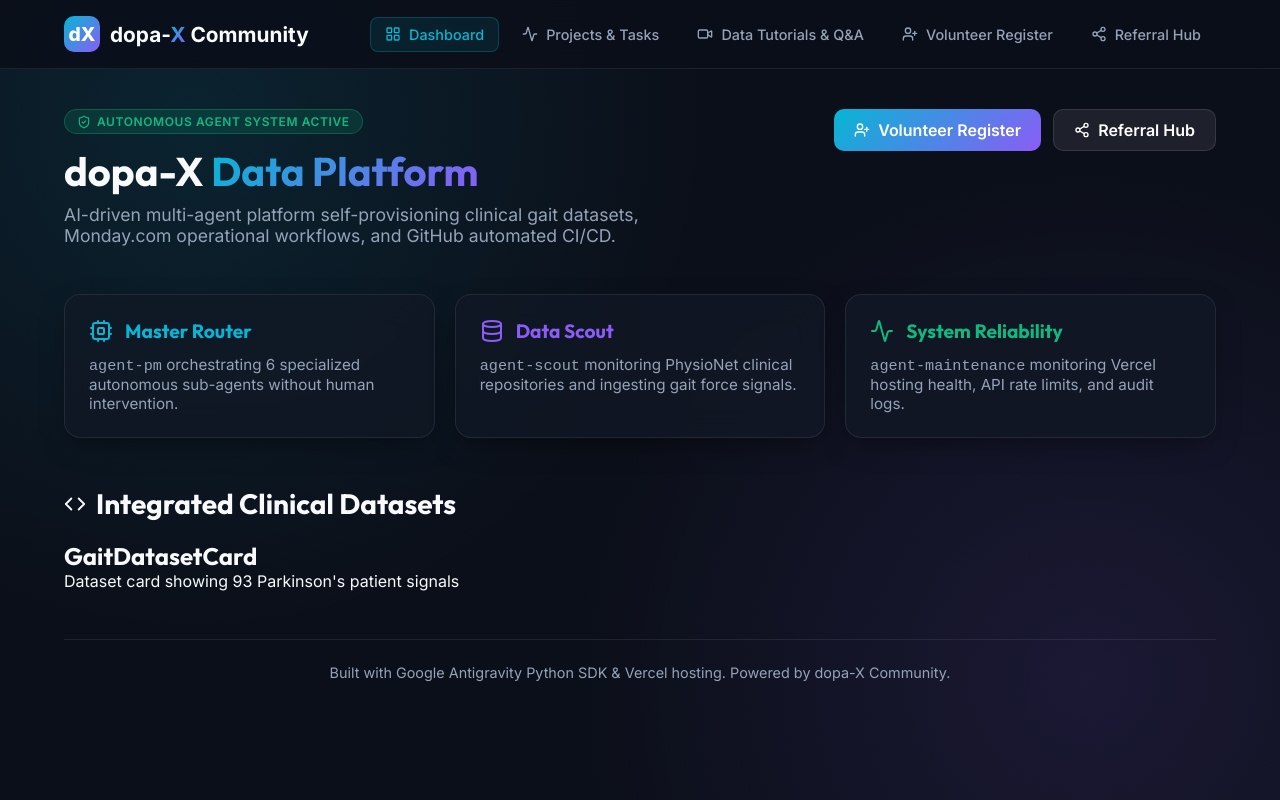
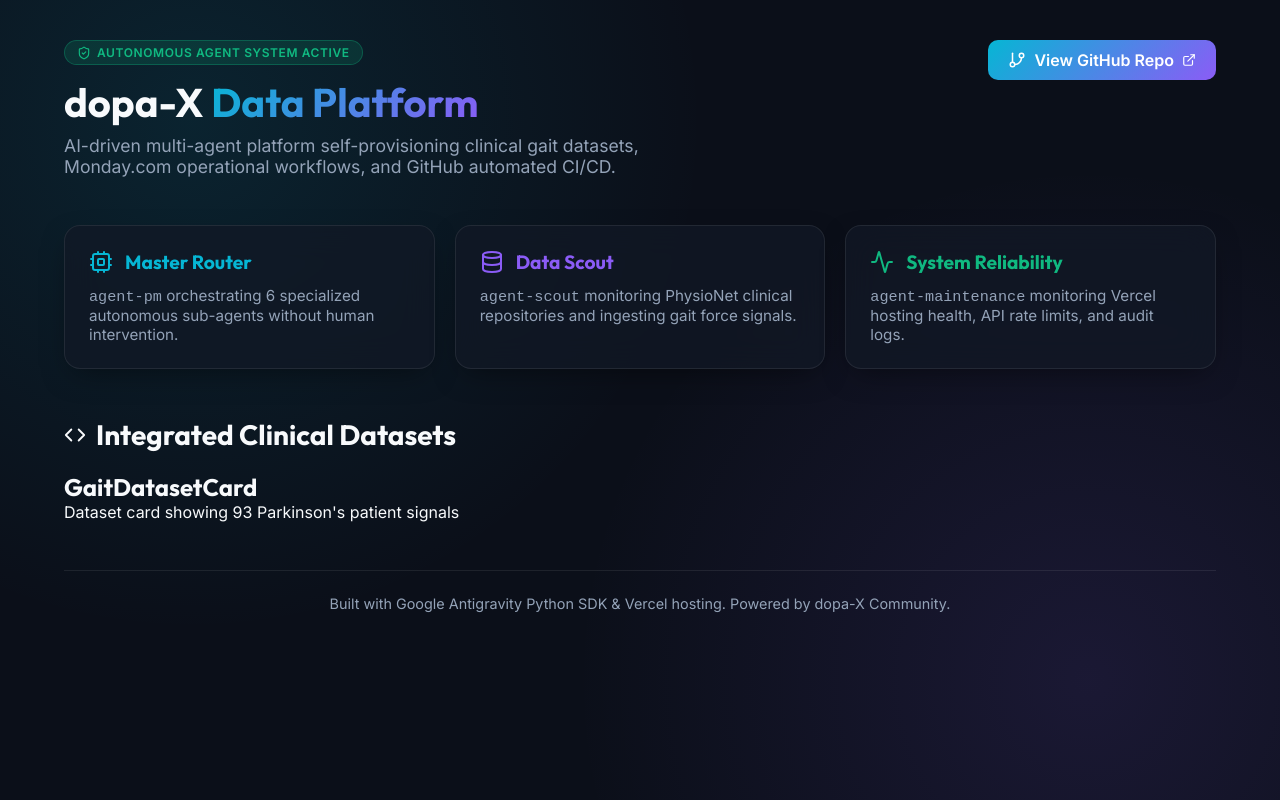
Before and after one commit to dopax35/data-analysis-tools, a Next.js app: page / in a window 1280 px wide. Built offline with nearby package versions, Linux system fonts and the light colour scheme.

Commit message:
Deploy standalone unlinked research page pages/index.js

```diff
--- a/pages/index.js
+++ b/pages/index.js
@@ -1,8 +1,7 @@
 import React from 'react';
 import Head from 'next/head';
-import Navbar from '../components/Navbar';
 import GaitDatasetCard from '../components/GaitDatasetCard';
-import { Activity, Database, GitBranch, Cpu, ShieldCheck, ExternalLink, Code, UserPlus, Share2 } from 'lucide-react';
+import { Activity, Database, GitBranch, Cpu, ShieldCheck, ExternalLink, Code } from 'lucide-react';
 
 export default function Home() {
   return (
@@ -12,7 +11,6 @@
         <meta name="description" content="dopa-X autonomous multi-agent platform for Parkinson's & neurodegenerative digital biomarker discovery." />
         <link rel="icon" href="/favicon.ico" />
       </Head>
-      <Navbar />
 
       <main style={{ padding: '40px 24px', maxWidth: '1200px', margin: '0 auto' }}>
         {/* Header Section */}
@@ -28,12 +26,14 @@
               AI-driven multi-agent platform self-provisioning clinical gait datasets, Monday.com operational workflows, and GitHub automated CI/CD.
             </p>
           </div>
-          <div style={{ display: 'flex', gap: '12px', flexWrap: 'wrap' }}>
-            <a href="/register" className="btn-primary">
-              <UserPlus size={16} /> Volunteer Register
-            </a>
-            <a href="/referral" className="btn-primary" style={{ background: 'rgba(255,255,255,0.08)', border: '1px solid rgba(255,255,255,0.1)' }}>
-              <Share2 size={16} /> Referral Hub
+          <div style={{ display: 'flex', gap: '12px' }}>
+            <a
+              href="https://github.com/dopax35/data-analysis-tools"
+              target="_blank"
+              rel="noreferrer"
+              className="btn-primary"
+            >
+              <GitBranch size={18} /> View GitHub Repo <ExternalLink size={14} />
             </a>
           </div>
         </header>
```
